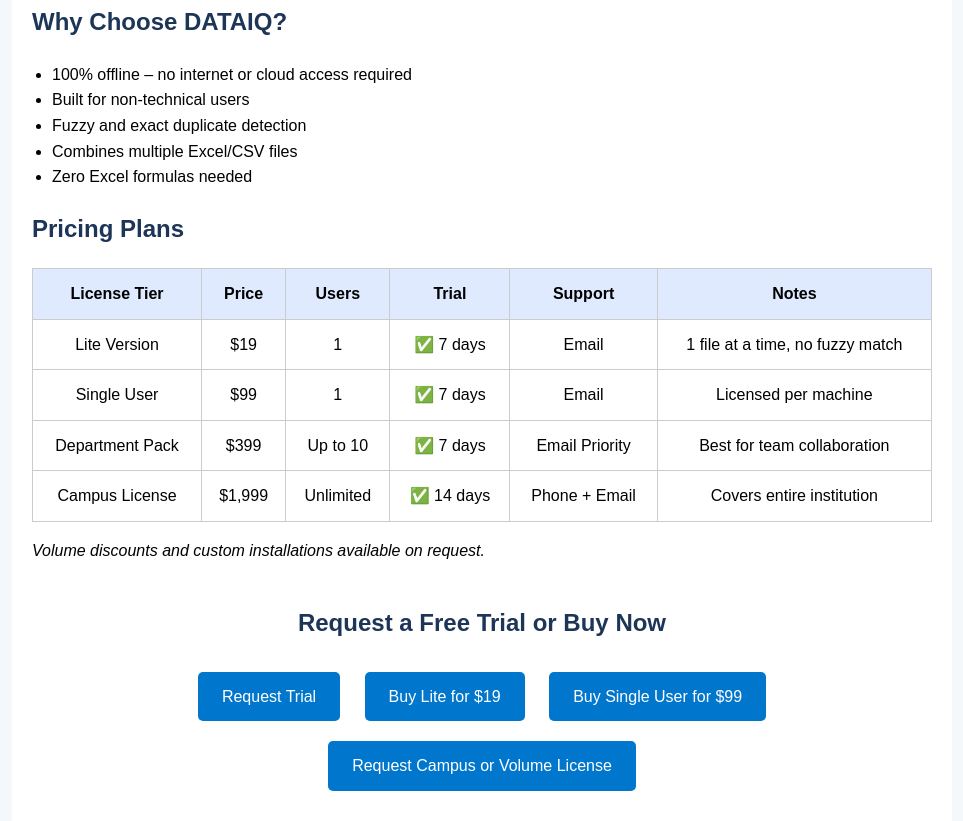
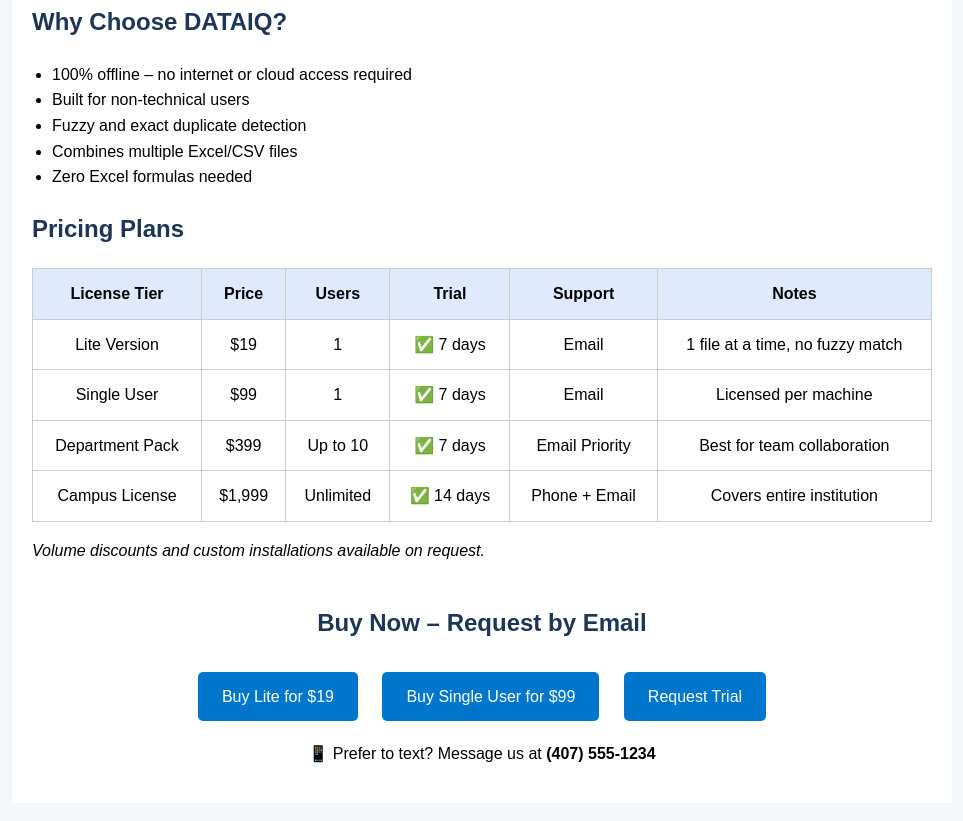
Before and after one commit to hfrancomiranda/dataiq-site, a plain HTML site: page index.html in a window 1280 px wide. Shown: the part 364-1185 px from the top of the page, without its empty margins (158-1121 px from the left). Drawn offline with Linux system fonts and the light colour scheme.

Commit message:
Update index.html

```diff
--- a/index.html
+++ b/index.html
@@ -61,11 +61,11 @@
     </div>
 
     <div class="cta">
-      <h2>Request a Free Trial or Buy Now</h2>
+      <h2>Buy Now – Request by Email</h2>
+      <a href="mailto:dataiqconsulting@gmail.com?subject=Purchase%20Request%20for%20Duplicate%20Finder%20Lite&body=Hi%2C%20I'd%20like%20to%20buy%20the%20Lite%20version%20of%20Duplicate%20Finder.%20Please%20send%20me%20the%20payment%20details.">Buy Lite for $19</a>
+      <a href="mailto:dataiqconsulting@gmail.com?subject=Purchase%20Request%20for%20Duplicate%20Finder%20Single%20User&body=Hi%2C%20I'd%20like%20to%20buy%20the%20Single%20User%20version.%20Please%20send%20me%20the%20payment%20details.">Buy Single User for $99</a>
       <a href="mailto:dataiqconsulting@gmail.com?subject=Requesting%20Free%20Trial%20for%20Duplicate%20Finder&body=Hi%2C%20I%E2%80%99d%20like%20to%20request%20a%207-day%20trial%20for%20DATAIQ%20Duplicate%20Finder.%20Here%E2%80%99s%20my%20info%3A">Request Trial</a>
-      <a href="#">Buy Lite for $19</a>
-      <a href="#">Buy Single User for $99</a>
-      <a href="mailto:dataiqconsulting@gmail.com">Request Campus or Volume License</a>
+      <p style="margin-top: 10px;">📱 Prefer to text? Message us at <strong>(407) 555-1234</strong></p>
     </div>
   </div>
 </body>
```
